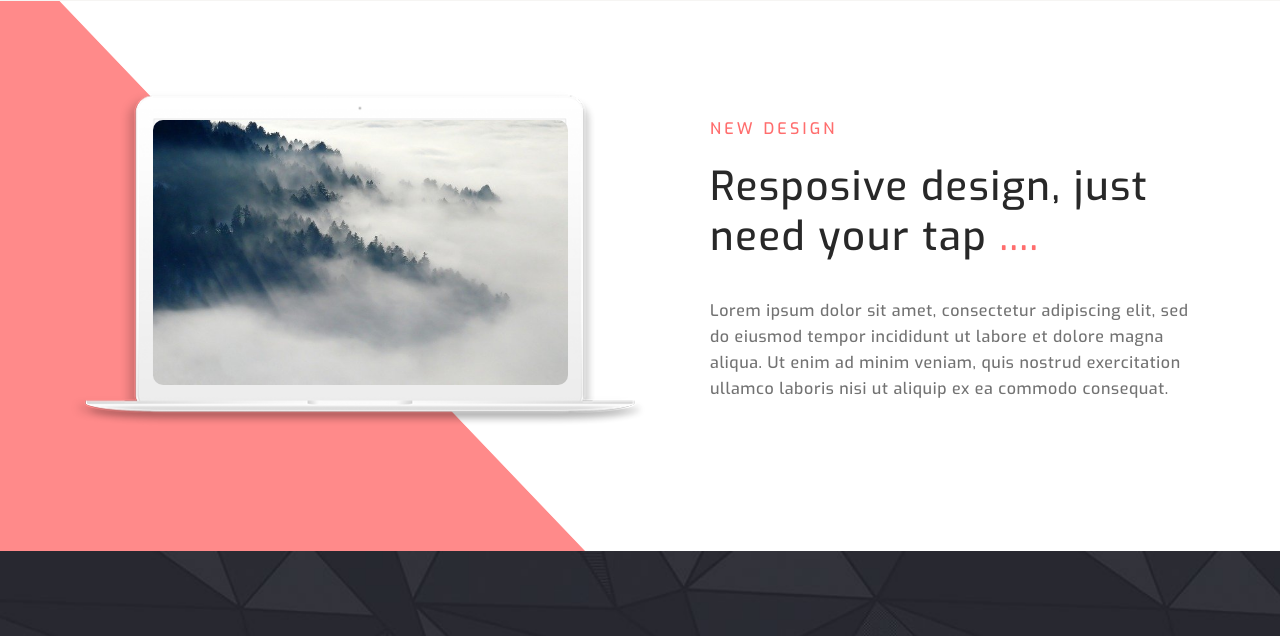
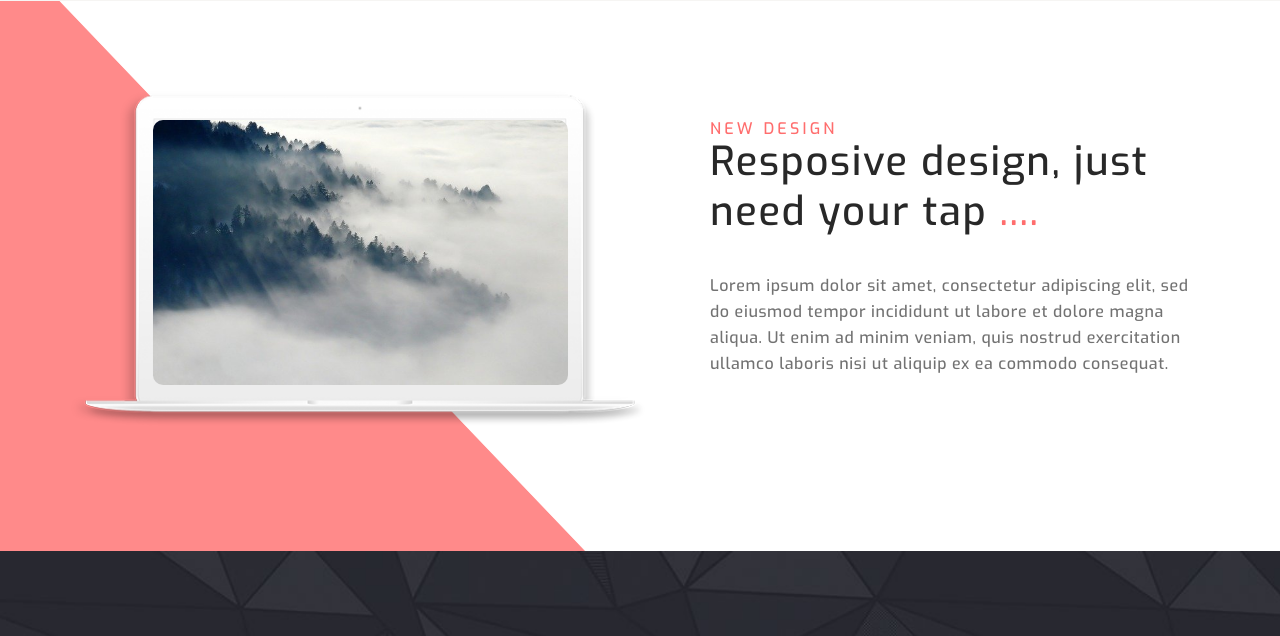
Before and after one commit to Crinoidea/Design-studio, a website: page src/index.html in a window 1280 px wide. Shown: the part 2274-2910 px from the top of the page. Drawn offline with nearby package versions, Linux system fonts and the light colour scheme; files that its build step writes are made by us from their sources; files whose address does not match are found by name.

Commit message:
Change mt of header at design.scss

```diff
--- a/src/scss/blocks/_design.scss
+++ b/src/scss/blocks/_design.scss
@@ -36,9 +36,6 @@
     &__subheader {
         margin-top: 30px;
     }
-    &__header {
-        margin-top: 25px;
-    }
     &__descr {
         margin-top: 36px;
     }
```
